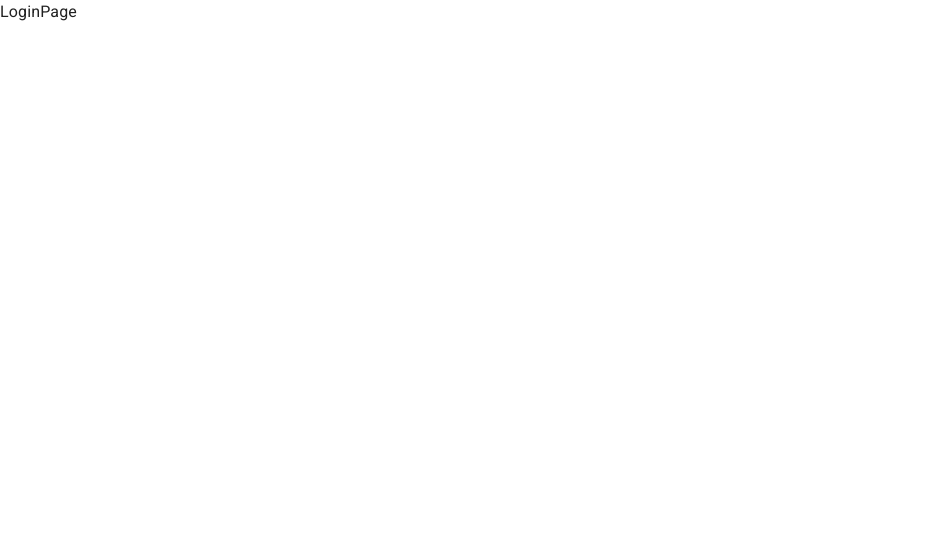
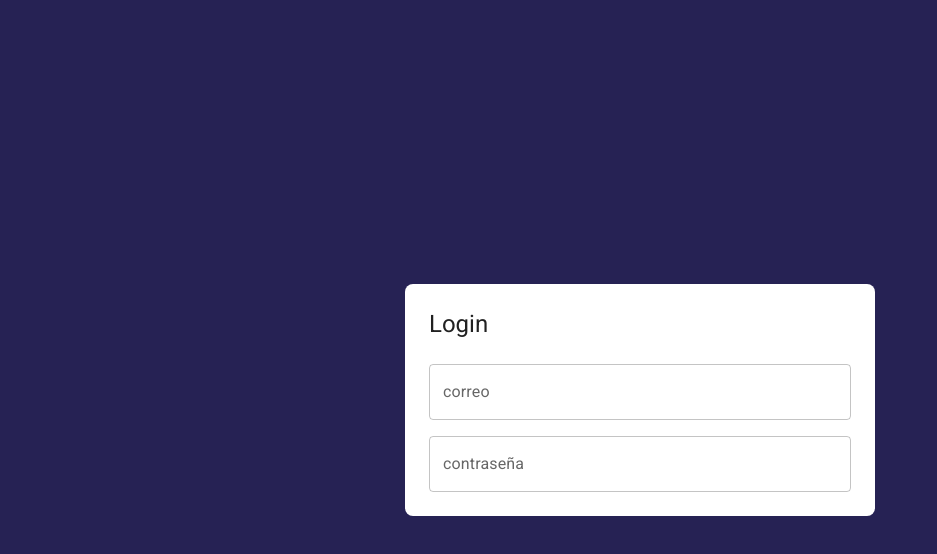
Before and after one commit to jenri019/journal-app, a React (Vite) app: page /auth/login in a window 1280 px wide. Shown: the top 554 px of the page, without its empty margins (0-937 px from the left). Built offline with nearby package versions, Linux system fonts and the light colour scheme.

Commit message:
Starting LoginPage without layouts

```diff
--- a/src/auth/pages/LoginPage.jsx
+++ b/src/auth/pages/LoginPage.jsx
@@ -1,3 +1,41 @@
+import { Grid, TextField, Typography } from '@mui/material'
+import React from 'react'
+
 export const LoginPage = () => {
-  return <div>LoginPage</div>;
-};
+  return (
+    <Grid
+      container
+      spacing={0}
+      direction='column'
+      alignItems='center'
+      justifyContent='center'
+      sx={{minHeight: '100vh', backgroundColor: 'primary.main', padding: 4}}
+    >
+      <Grid item
+        clasName='box-shadow'
+        xs={3}
+        sx={{backgroundColor: '#ffffff', padding: 3, borderRadius: 2}}
+      >
+        <Typography variant='h5' sx={{mb: 1}}>Login</Typography>
+        <form>
+          <Grid container>
+            <Grid item xs={12} sx={{mt: 2}}>
+              <TextField
+                label='correo'
+                type='email'
+                placeholder='correo@gmail.com'
+                fullWidth />
+            </Grid>
+            <Grid item xs={12} sx={{mt: 2}}>
+              <TextField
+                label='contraseña'
+                type='password'
+                placeholder='contraseña'
+                fullWidth />
+            </Grid>
+          </Grid>
+        </form>
+      </Grid>
+    </Grid>
+  )
+}
--- a/src/styles.css
+++ b/src/styles.css
@@ -0,0 +1,3 @@
+.box-shadow {
+    box-shadow: 0px 5px 5px rgba(0, 0, 0, 0.2);
+}
```
